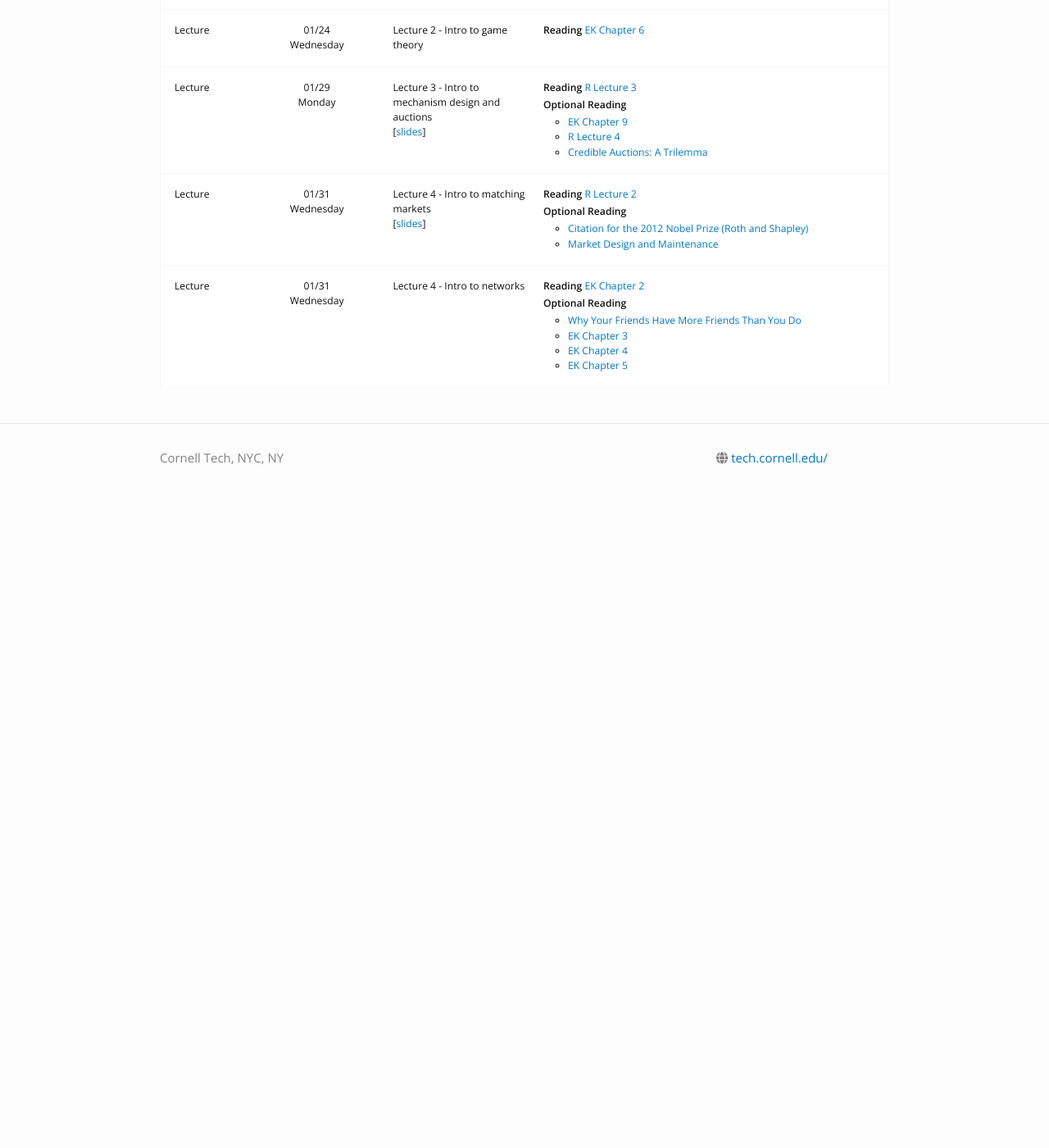
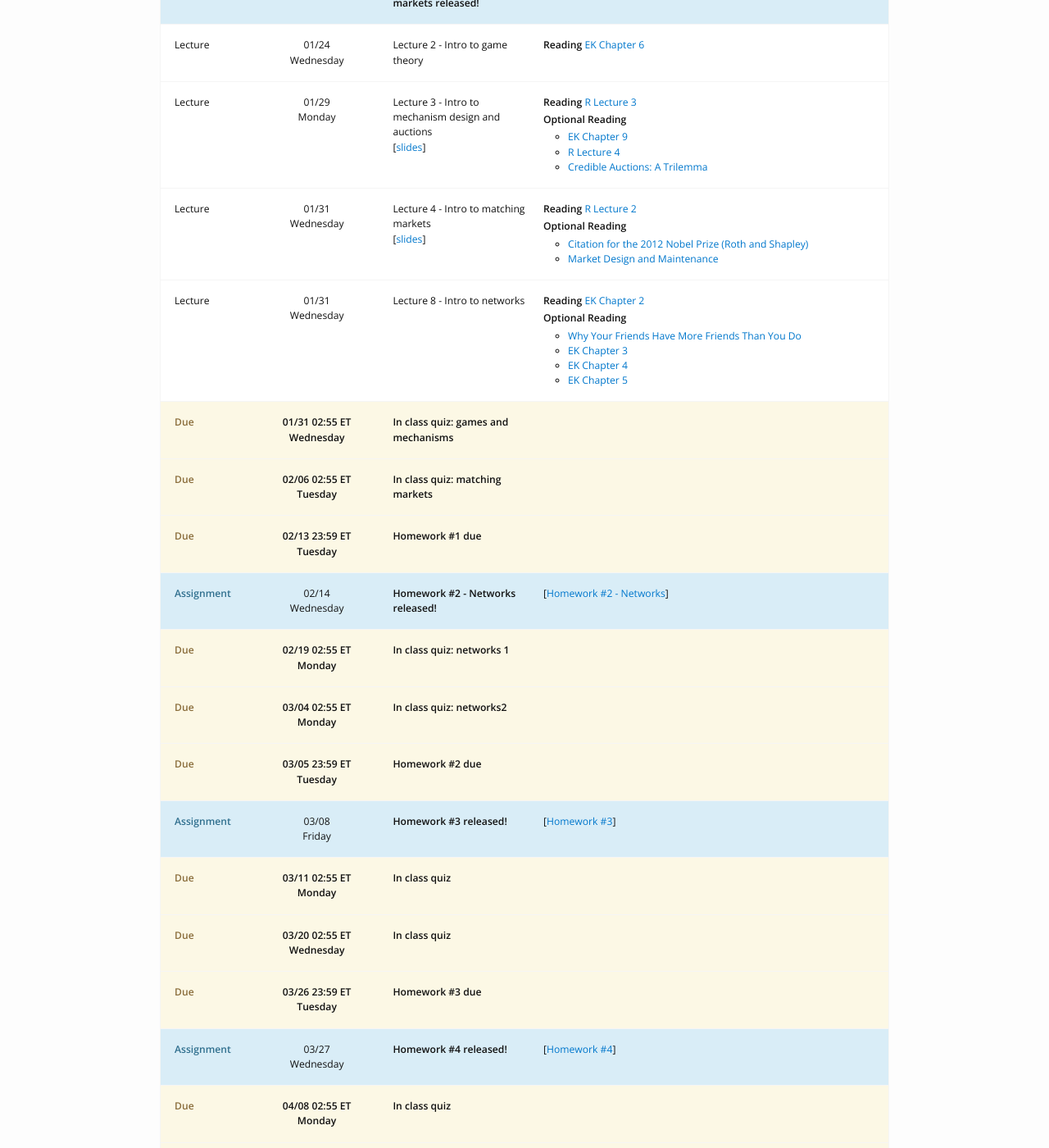
Before and after one commit to NetworksMarketsCornellTech/Spring2024, a Jekyll site: the page built from schedule.md, in a window 1280 px wide and 1400 px high, scrolled down 538 px. Shown: the whole window at 82% size. Built offline with Jekyll 4.4.1, drawn with Linux system fonts in a browser that asks for light colours; nearby versions of some CDN libraries; before the commit the page ends 1168 px from its top, so only the background shows below that; some of the changed text lies outside the part shown.

Commit message:
quizzes and hws

```diff
--- /dev/null
+++ b/_assignments/01_homework.md
@@ -0,0 +1,15 @@
+---
+type: assignment
+postdate: 2024-01-23
+date: 2024-01-23T4:00:00-5:00
+title: 'Homework #1 - Game theory and matching markets'
+<!-- attachment : /static_files/homeworks/hw1.zip -->
+<!-- solutions: -->
+due: 2024-02-13T23:59:00-5:00
+due_event:
+    type: due
+    date: 2024-02-13T23:59:00-5:00
+    time: 23:59 ET
+    description: 'Homework #1 due'
+hide_from_announcments: True
+---
--- /dev/null
+++ b/_assignments/02_homework.md
@@ -0,0 +1,15 @@
+---
+type: assignment
+postdate: 2024-02-14
+date: 2024-02-14T4:00:00-5:00
+title: 'Homework #2 - Networks'
+<!-- attachment : /static_files/homeworks/hw1.zip -->
+<!-- solutions: -->
+due: 2024-03-05T23:59:00-5:00
+due_event:
+    type: due
+    date: 2024-03-05T23:59:00-5:00
+    time: 23:59 ET
+    description: 'Homework #2 due'
+hide_from_announcments: True
+---
--- /dev/null
+++ b/_assignments/03_homework.md
@@ -0,0 +1,15 @@
+---
+type: assignment
+postdate: 2024-03-08
+date: 2024-03-08T4:00:00-5:00
+title: 'Homework #3'
+<!-- attachment : /static_files/homeworks/hw1.zip -->
+<!-- solutions: -->
+due: 2024-03-26T23:59:00-5:00
+due_event:
+    type: due
+    date: 2024-03-26T23:59:00-5:00
+    time: 23:59 ET
+    description: 'Homework #3 due'
+hide_from_announcments: True
+---
--- /dev/null
+++ b/_assignments/04_homework.md
@@ -0,0 +1,15 @@
+---
+type: assignment
+postdate: 2024-03-27
+date: 2024-03-27T4:00:00-5:00
+title: 'Homework #4'
+<!-- attachment : /static_files/homeworks/hw1.zip -->
+<!-- solutions: -->
+due: 2024-04-16T23:59:00-5:00
+due_event:
+    type: due
+    date: 2024-04-16T23:59:00-5:00
+    time: 23:59 ET
+    description: 'Homework #4 due'
+hide_from_announcments: True
+---
--- /dev/null
+++ b/_assignments/05_homework.md
@@ -0,0 +1,15 @@
+---
+type: assignment
+postdate: 2024-04-18
+date: 2024-04-18T4:00:00-5:00
+title: 'Homework #5'
+<!-- attachment : /static_files/homeworks/hw1.zip -->
+<!-- solutions: -->
+due: 2024-05-07T23:59:00-5:00
+due_event:
+    type: due
+    date: 2024-05-07T23:59:00-5:00
+    time: 23:59 ET
+    description: 'Homework #5 due'
+hide_from_announcments: True
+---
```
Also changed, not shown: _events/quiz1.md (+2 -2 lines), _events/quiz2.md (added, +7 -0 lines), _events/quiz3.md (added, +7 -0 lines), _events/quiz4.md (added, +7 -0 lines), _events/quiz5.md (added, +7 -0 lines), _events/quiz6.md (added, +7 -0 lines), _events/quiz7.md (added, +7 -0 lines), _events/quiz8.md (added, +7 -0 lines), _lectures/08_graphintro.md (+1 -1 lines), not_ready_announcements/01_homework.md (deleted, +0 -15 lines), not_ready_announcements/02_homework.md (deleted, +0 -14 lines), not_ready_announcements/03_homework.md (deleted, +0 -15 lines), not_ready_announcements/04_homework.md (deleted, +0 -14 lines).
